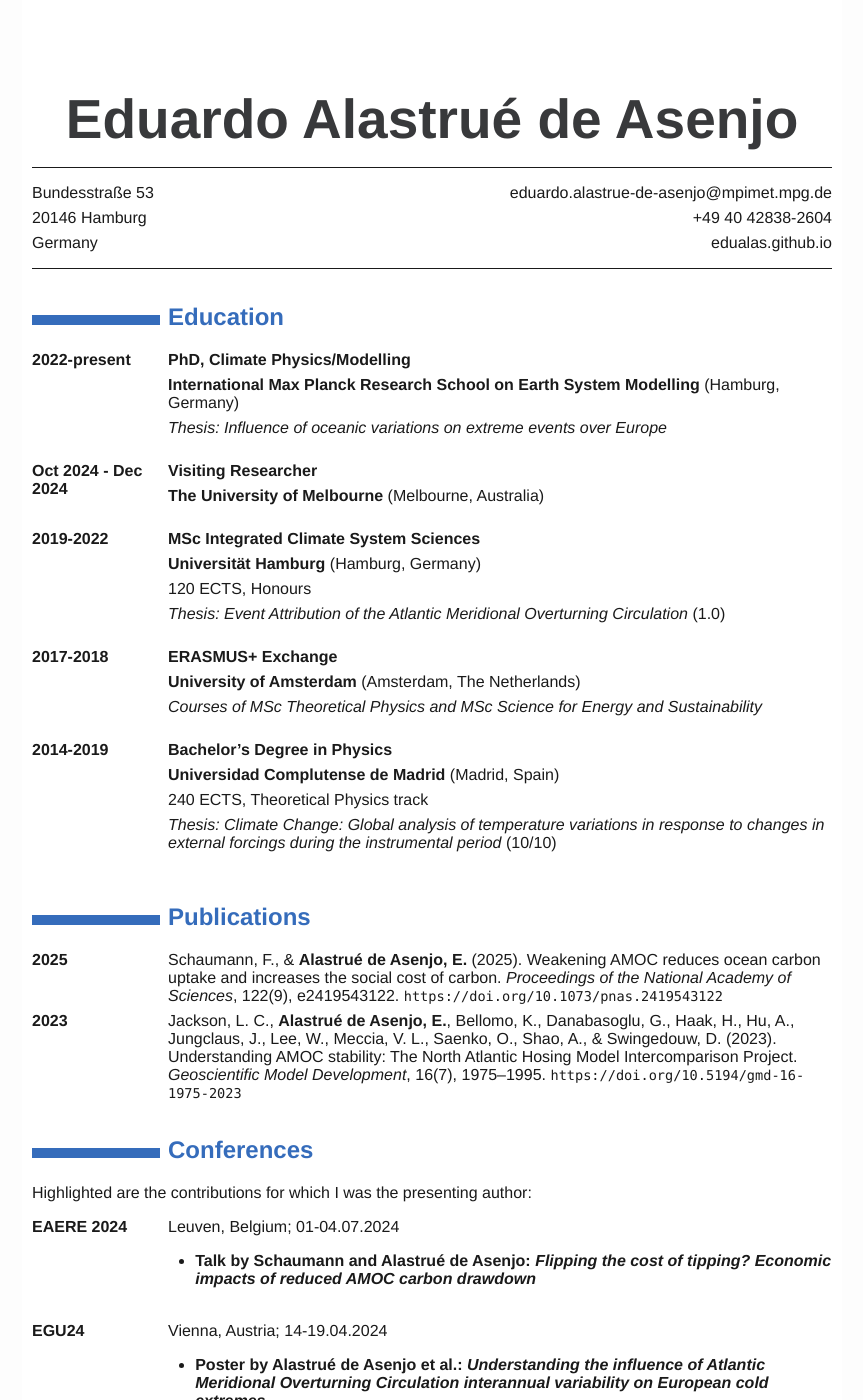
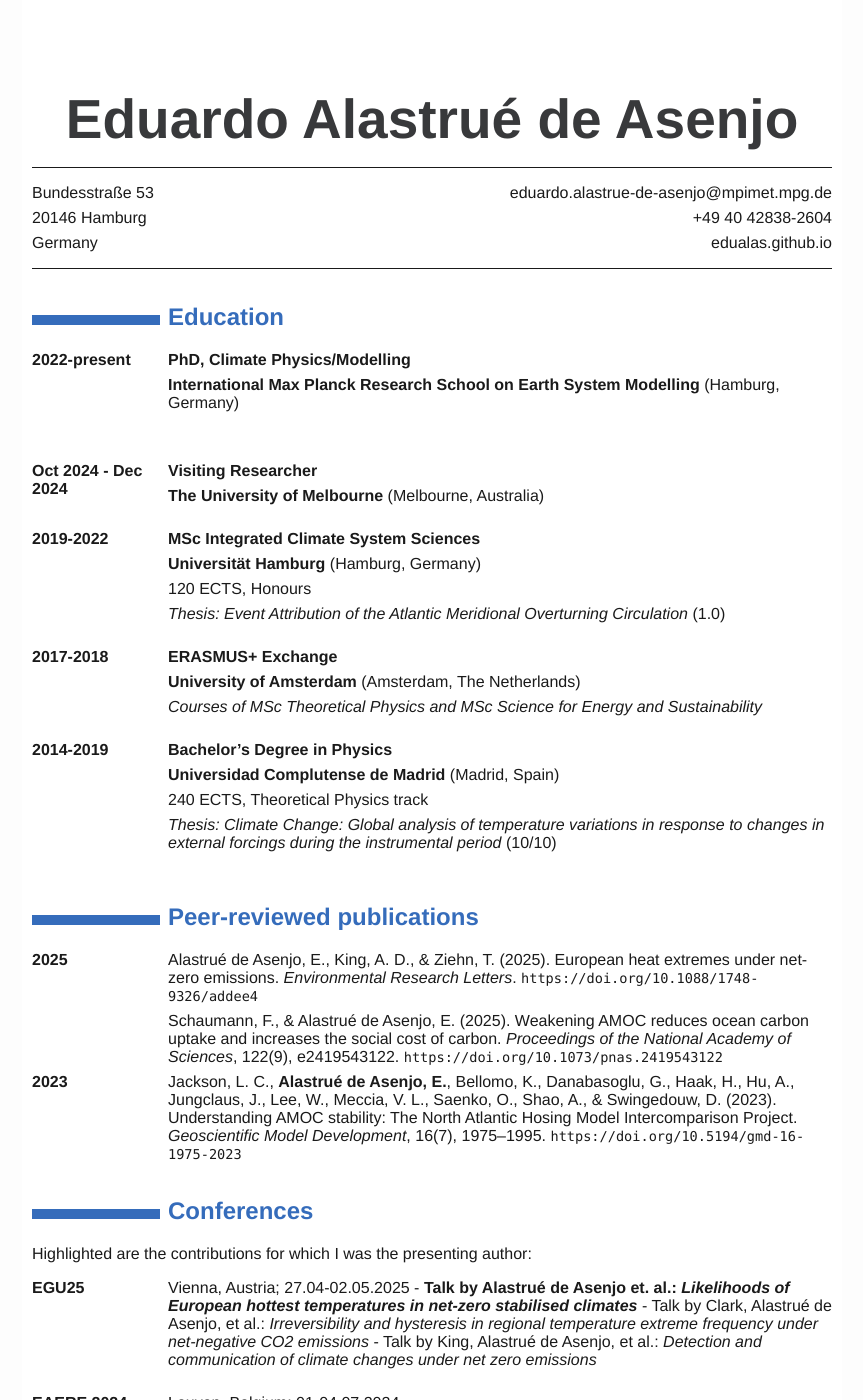
Before and after one commit to edualas/edualas.github.io, a Jekyll site: the page files/resume.html, which Jekyll copies as it is, in a window 1280 px wide and 1400 px high. Shown: the whole window, without its empty margins (208-1071 px from the left). Built offline with Jekyll 4.4.1, drawn with Linux system fonts in a browser that asks for light colours; some of the changed text lies outside the part shown.

Commit message:
updated cv

```diff
--- a/files/resume.html
+++ b/files/resume.html
@@ -283,12 +283,12 @@ eduardo.alastrue-de-asenjo@mpimet.mpg.de </span>
 <p><strong>PhD, Climate Physics/Modelling</strong></p>
 <p><strong>International Max Planck Research School on Earth System
 Modelling</strong> (Hamburg, Germany)</p>
-<em>Thesis: Influence of oceanic variations on extreme events over
-Europe</em>
+</dd>
+</dl>
 <p>
 
 </p>
-</dd>
+<dl>
 <dt>Oct 2024 - Dec 2024</dt>
 <dd>
 <p><strong>Visiting Researcher</strong></p>
@@ -333,15 +333,19 @@ period</em> (10/10)
 </p>
 </dd>
 </dl>
-<h2 id="publications">Publications</h2>
+<h2 id="peer-reviewed-publications">Peer-reviewed publications</h2>
 <dl>
 <dt>2025</dt>
 <dd>
-Schaumann, F., &amp; <strong>Alastrué de Asenjo, E.</strong> (2025).
-Weakening AMOC reduces ocean carbon uptake and increases the social cost
-of carbon. <em>Proceedings of the National Academy of Sciences</em>,
-122(9), e2419543122.
-<code>https://doi.org/10.1073/pnas.2419543122</code>
+Alastrué de Asenjo, E., King, A. D., &amp; Ziehn, T. (2025). European
+heat extremes under net-zero emissions. <em>Environmental Research
+Letters</em>. <code>https://doi.org/10.1088/1748-9326/addee4</code>
+</dd>
+<dd>
+<p>Schaumann, F., &amp; Alastrué de Asenjo, E. (2025). Weakening AMOC
+reduces ocean carbon uptake and increases the social cost of carbon.
+<em>Proceedings of the National Academy of Sciences</em>, 122(9),
+e2419543122. <code>https://doi.org/10.1073/pnas.2419543122</code></p>
 </dd>
 <dt>2023</dt>
 <dd>
@@ -357,6 +361,19 @@ AMOC stability: The North Atlantic Hosing Model Intercomparison Project.
 <p>Highlighted are the contributions for which I was the presenting
 author:</p>
 <dl>
+<dt>EGU25</dt>
+<dd>
+Vienna, Austria; 27.04-02.05.2025 - <strong>Talk by Alastrué de Asenjo
+et. al.: <em>Likelihoods of European hottest temperatures in net-zero
+stabilised climates</em> </strong> - Talk by Clark, Alastrué de Asenjo,
+et al.: <em>Irreversibility and hysteresis in regional temperature
+extreme frequency under net-negative CO2 emissions</em> - Talk by King,
+Alastrué de Asenjo, et al.: <em>Detection and communication of climate
+changes under net zero emissions</em>
+<p>
+
+</p>
+</dd>
 <dt>EAERE 2024</dt>
 <dd>
 <p>Leuven, Belgium; 01-04.07.2024</p>
```
Also changed, not shown: other parts of files/resume.html (+1 -3 lines).
